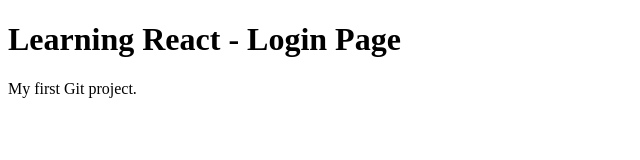
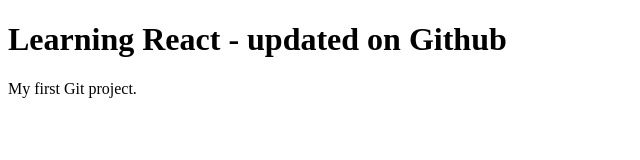
Before and after one commit to hafizirfan41/git--practice, a plain HTML site: page index.html in a window 1280 px wide. Shown: the whole page, without its empty margins (0-640 px from the left). Drawn offline with Linux system fonts and the light colour scheme.

Commit message:
Update index.html

```diff
--- a/index.html
+++ b/index.html
@@ -4,7 +4,7 @@
     <title>Git Practice</title>
 </head>
 <body>
-    <h1>Learning React - Login Page</h1>
+    <h1>Learning React - updated on Github</h1>
     <p>My first Git project.</p>
 </body>
 </html>
```
